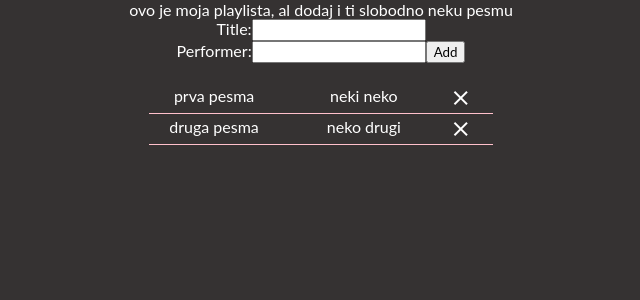
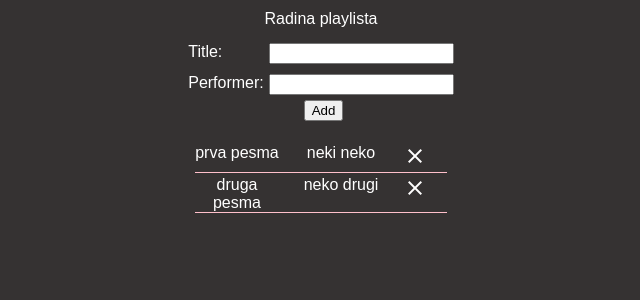
Before and after one commit to radmilatomic/playlist, a React (Create React App) app: page / in a window 1280 px wide. Shown: the top 300 px of the page, without its empty margins (319-959 px from the left). Built offline with nearby package versions, Linux system fonts and the light colour scheme; no server answers.

Commit message:
added styling

```diff
--- a/src/App.js
+++ b/src/App.js
@@ -11,7 +11,7 @@ class App extends Component {
   render() {
     return (
       <div className="App">
-        <div>ovo je moja playlista, al dodaj i ti slobodno neku pesmu</div>
+        <div id='heading'>Radina playlista</div>
        <AddSong/>
        <SongList/>
 
--- a/src/components/addSong/index.js
+++ b/src/components/addSong/index.js
@@ -97,15 +97,19 @@ class ConnectedAddSong extends Component{
 
 	return(
     <div>
-		<form  id="form">
-    <div>
-		Title:<input name="title" ref={(a) => this.inputTitle = a}></input></div>
-    <div>
-		Performer:<input name="performer" ref={(a) => this.inputPerformer = a}></input>
+		<form  id="add-form">
+    <div class="addWrapper">
+  		<div>Title:</div>
+      <input name="title" id="title" ref={(a) => this.inputTitle = a}></input>
+    </div>
+    <div class="addWrapper">
+		<div>Performer:</div>
+    <input name="performer" id="performer" ref={(a) => this.inputPerformer = a}></input>
+    </div>
+		<input id="addSong" type ="submit" value ="Add" onClick={(this.addSong)}/>
 
-		<input  type ="submit" value ="Add" onClick={(this.addSong)}/>
-    </div>
 		</form>
+
 
     <AddModal show={this.props.showAddModal}/>
     <DenyAddModal show={this.props.showDenyAddModal}/>
--- a/src/components/deleteModal/index.js
+++ b/src/components/deleteModal/index.js
@@ -62,11 +62,12 @@ class ConnectedDeleteModal extends Component{
       return ReactDOM.createPortal(
         <div className='modal' id="delete-form">
 
-            <div className="buttonsWrapper">
-              <div>Je l ti Rada dala sifru za brisanje?</div>
-              <input className="buttonDetails" type="submit" value="Aham" onClick={this.ahamMethod}/>
-              <input className="buttonDetails" type ="submit" value ="Nije :(" onClick={this.exitDelete}/>
-              </div>
+
+              <div className="info-message">Je l ti Rada dala sifru za brisanje?</div>
+              <div className="buttonsWrapper">
+                <input className="buttonDetails" type="submit" value="Aham" onClick={this.ahamMethod}/>
+                <input className="buttonDetails" type ="submit" value ="Nije :(" onClick={this.exitDelete}/>
+             </div>
 
         </div>,
       this.modalRoot
--- a/src/components/deleteModal/style.css
+++ b/src/components/deleteModal/style.css
@@ -1,8 +1,8 @@
 .modal {
-  width: 400px;
-  height:320px;
+  width: 300px;
+  height:250px;
   position: absolute;
-  top:0px;
+  top:10px;
   background-color: #353232;
   /*margin: 9px auto;*/
   z-index: 2;
--- a/src/components/song/style.css
+++ b/src/components/song/style.css
@@ -5,6 +5,10 @@
 	padding-top: 3px;
 	border-bottom: solid 1px pink;
 
+}
+
+.songContainer:hover{
+	background-color: #383737;
 }
 
 .songContainer > div{
--- a/src/components/songList/style.css
+++ b/src/components/songList/style.css
@@ -6,3 +6,8 @@
 	padding: 10px;
 	margin: 10px;
 }
+
+#addSong:hover{
+	cursor: pointer;
+
+}
--- a/src/index.css
+++ b/src/index.css
@@ -4,7 +4,7 @@ body {
 margin:auto;
 
 
-  font-family: 'Lato',sans-serif;
+  font-family: 'Staatliches',sans-serif;
   font-size: 16px;
   -webkit-font-smoothing: antialiased;
   -moz-osx-font-smoothing: grayscale;
@@ -23,5 +23,49 @@ code {
 }
 
 input{
-  font-family: 'Lato',sans-serif;
+  font-family: 'Staatliches',sans-serif;
+  margin-left: 5px;
 }
+
+#heading{
+  margin:10px;
+}
+
+#title{
+
+}
+
+#performer{
+
+}
+
+.addWrapper{
+  display:flex;
+  padding:5px;
+  justify-content: space-between;
+}
+
+#add-form{
+  display: inline-block;
+}
+
+.modal {
+  width: 300px;
+  height:250px;
+  position: absolute;
+  top:10px;
+  background-color: #353232;
+  /*margin: 9px auto;*/
+  z-index: 2;
+  border: solid pink  2px;
+  border-radius: 10px;
+  display:flex;
+  flex-direction: column;
+  align-items:center;
+  justify-content: center;
+
+}
+
+.modal div{
+  padding-bottom: 20px;
+}
```
Also changed, not shown: 12 other files (tests, documents, lock files or other folders).
